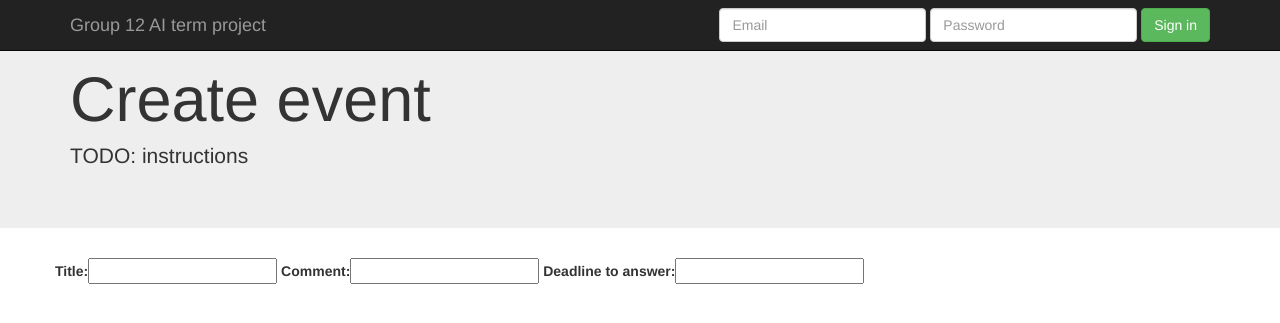
After one commit to gitter-badger/AItermproject, a Django app: page /events/create/ in a window 1280 px wide. The commit adds this page. Shown: the top 323 px of the page. Run offline with Django 3.2, Linux system fonts and the light colour scheme; parts of the project's set-up code (start-up, migrations or seed data) failed here and were passed over; some libraries are stand-ins or nearby versions.

Commit message:
create event page
work in progress. Created a page to edit event's fields

```diff
--- a/DjangoProject/events/admin.py
+++ b/DjangoProject/events/admin.py
@@ -10,10 +10,10 @@ class EventAdmin(admin.ModelAdmin):
     fieldsets = [
         (None,               {'fields': ['title']}),
         ('Comment',          {'fields': ['comment']}),
-        ('Date information', {'fields': ['pub_date','deadline_date'], 'classes': ['collapse']}),
+        ('Date information', {'fields': ['deadline_date'], 'classes': ['collapse']}),
 
     ]
-    list_display = ('title', 'comment' ,'pub_date', 'deadline_date')
+    list_display = ('title', 'comment', 'deadline_date')
     list_filter = ['pub_date']
     list_filter = ['deadline_date']
     search_fields = ['title']
--- a/DjangoProject/events/forms.py
+++ b/DjangoProject/events/forms.py
@@ -1,11 +1,8 @@
-from django import forms
+from django.forms import Form,ModelForm
+from events.models import *
+VOTING_CHOICES = (('1', 'I\'ll go',), ('0', 'I won\'t go',),('-1', 'Haven\'t decided yet',))
 
-VOTING_CHOICES = (('1', 'I\'ll go',), ('0', 'I won\'t go',),('-1', 'Haven\'t decided yet',))
-class VoteForm(forms.Form):
-    will_go = forms.ChoiceField(required=False,
-        widget=forms.RadioSelect,choices=VOTING_CHOICES)
-
-class MultiVoteForm(forms.Form):
+class MultiVoteForm(Form):
     def __init__(self, *args, **kwargs):
         if 'dynamic_fields' in kwargs:
             dynamic_fields = kwargs.pop('dynamic_fields') #before calling super or we have an error
@@ -20,3 +17,13 @@ class MultiVoteForm(forms.Form):
                 required=True,
                 initial=VOTING_CHOICES[2][0],
                 widget=forms.RadioSelect)
+
+class EventForm(ModelForm):
+   class Meta:
+        model = Event
+        fields = ['title', 'comment', 'deadline_date']
+
+class ActivityForm(ModelForm):
+    class Meta:
+        model = Activity
+        fields = ['title', 'description']
--- a/DjangoProject/events/models.py
+++ b/DjangoProject/events/models.py
@@ -1,12 +1,9 @@
-import datetime
-from django.utils import timezone
 from django.db import models
-from django.contrib.auth.models import User
 
 class Event(models.Model):
     #host = models.ForeignKey(User)
     title = models.CharField(max_length=200)
-    pub_date = models.DateTimeField('date published')
+    #pub_date = models.DateTimeField('date published')
     deadline_date =  models.DateTimeField('deadline to answer')
     comment = models.CharField(max_length=2000)
     def __unicode__(self):  # Python 3: def __str__(self):
--- /dev/null
+++ b/DjangoProject/events/templates/events/create.html
@@ -0,0 +1,16 @@
+{% extends "base.html" %}
+{% block title %}Create event{% endblock %}
+
+{% block jumbotron-top %}
+    <h1>Create event</h1>
+    <p>TODO: instructions</p>
+{% endblock jumbotron-top %}
+
+{% block jumbotron-maincontainer %}
+    {% if error_message %}<p><strong>{{ error_message }}</strong></p>{% endif %}
+    <div class="row">
+        <form method="post" action="">
+            {{ form }}
+        </form>
+    </div>
+{% endblock jumbotron-maincontainer %}
--- a/DjangoProject/events/urls.py
+++ b/DjangoProject/events/urls.py
@@ -5,6 +5,7 @@ from events import views
 urlpatterns = patterns('',
     url(r'^$', views.IndexView.as_view(), name='index'),
     url(r'^(?P<pk_event>\d+)/$', views.DetailView.as_view(), name='detail'),
+    url(r'^create/$', views.EventCreate.as_view(), name='create'),
     url(r'^(?P<pk_event>\d+)/activity/(?P<pk_activity>\d+)/$', views.ActivityDetailView.as_view(), name='activitydetail'),
     url(r'^(?P<pk_event>\d+)/activity/(?P<pk_activity>\d+)/vote/$', views.vote, name='vote'),
 )
--- a/DjangoProject/events/views.py
+++ b/DjangoProject/events/views.py
@@ -50,9 +50,10 @@ class ActivityDetailView(generic.DetailView):
         return Activity.objects.all().filter(event=self.kwargs['pk_event'])'''
 
 
-class ResultsView(generic.DetailView):
+class EventCreate(generic.CreateView):
     model = Event
-    template_name = 'events/results.html'
+    template_name = 'events/create.html'
+    form_class = EventForm
 
 
 def vote(request, pk_event, pk_activity):
--- a/DjangoProject/templates/index.html
+++ b/DjangoProject/templates/index.html
@@ -7,7 +7,7 @@
     <p>Tired of endless conversations when trying to make plans with your friends? Too many
         possibilities and impossible schedules? Try our best-plan finder!</p>
     <p>
-      <a class="btn btn-primary btn-lg" role="button" href="{% url 'admin:events_event_add' %}">Start a event &raquo;</a>
+      <a class="btn btn-primary btn-lg" role="button" href="{% url 'events:create' %}">Start a event &raquo;</a>
     </p>
 {% endblock jumbotron-top %}
 
```
